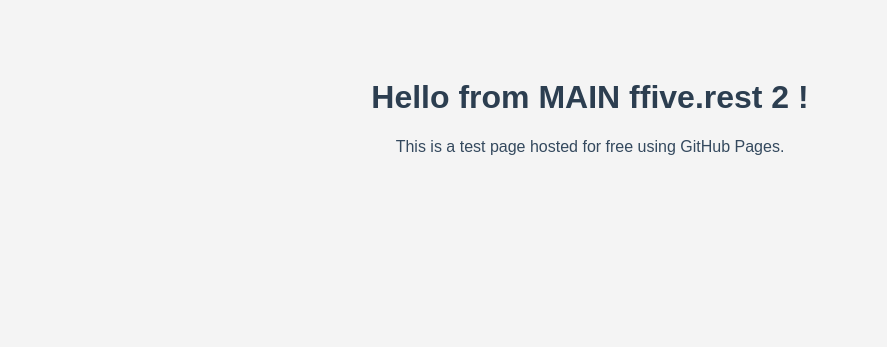
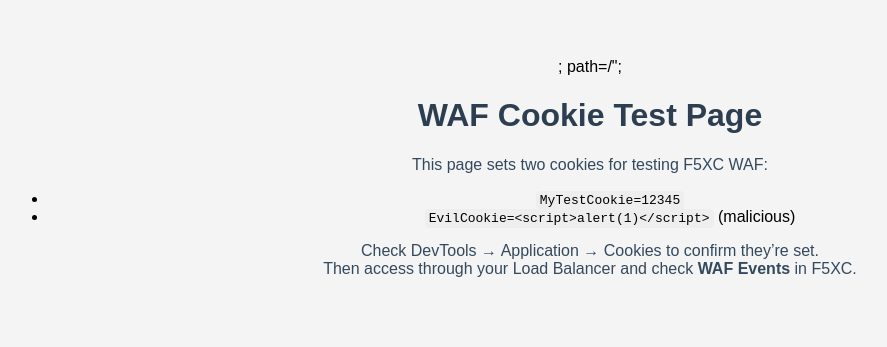
Before and after one commit to ffiverest/ffiverest.github.io, a plain HTML site: page index.html in a window 1280 px wide. Shown: the whole page, without its empty margins (50-937 px from the left). Drawn offline with Linux system fonts and the light colour scheme.

Commit message:
Update index.html

```diff
--- a/index.html
+++ b/index.html
@@ -3,7 +3,7 @@
 <head>
   <meta charset="UTF-8">
   <meta name="viewport" content="width=device-width, initial-scale=1.0">
-  <title>Welcome to ffive.rest</title>
+  <title>WAF Cookie Test - ffive.rest</title>
   <style>
     body {
       font-family: Arial, sans-serif;
@@ -17,15 +17,28 @@
     p {
       color: #34495e;
     }
+    code {
+      background: #eee;
+      padding: 2px 4px;
+      border-radius: 4px;
+    }
   </style>
+  <script>
+    // ✅ Normal test cookie
+    document.cookie = "MyTestCookie=12345; path=/";
+
+    // ❌ Malicious cookie (contains script tag) – should trigger WAF
+    document.cookie = "EvilCookie=<script>alert(1)</script>; path=/";
+  </script>
 </head>
 <body>
-  <h1>Hello from MAIN ffive.rest 2 !</h1>
-  <p>This is a test page hosted for free using GitHub Pages.</p>
-
-  <!-- 👇 Add your script here -->
-  <script>
-    document.cookie = "tenant_id=mytenant123; path=/; SameSite=Lax";
-  </script>
+  <h1>WAF Cookie Test Page</h1>
+  <p>This page sets two cookies for testing F5XC WAF:</p>
+  <ul>
+    <li><code>MyTestCookie=12345</code></li>
+    <li><code>EvilCookie=&lt;script&gt;alert(1)&lt;/script&gt;</code> (malicious)</li>
+  </ul>
+  <p>Check DevTools → Application → Cookies to confirm they’re set.<br>
+     Then access through your Load Balancer and check <b>WAF Events</b> in F5XC.</p>
 </body>
 </html>
```
